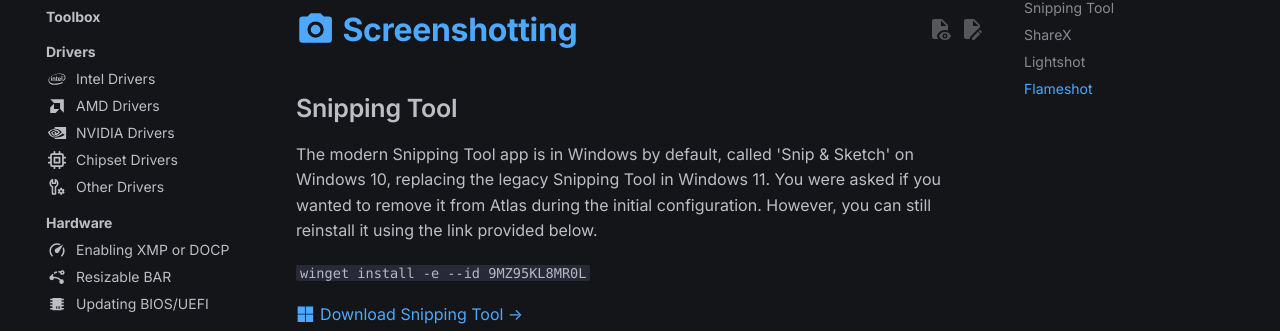
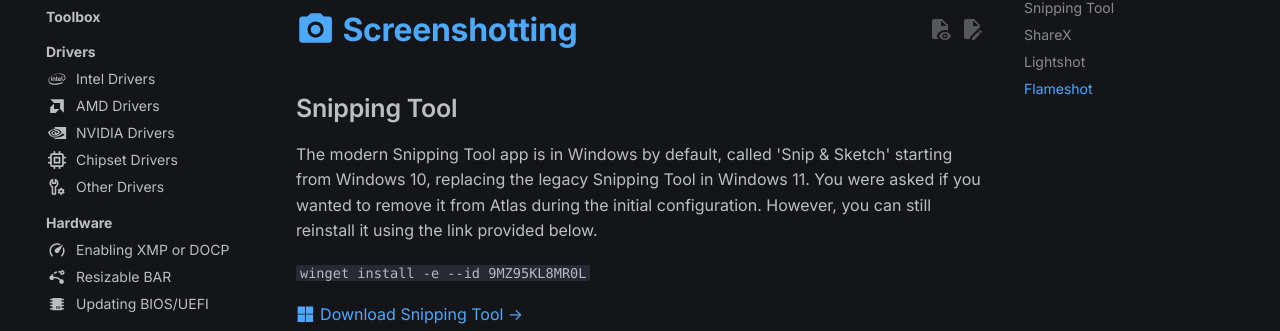
Before and after one commit to Atlas-OS/docs, an MkDocs documentation site: the page built from docs/post-install/software/screenshotting.md, in a window 1280 px wide and 1369 px high. Shown: the part 179-510 px from the top of the window. Built offline with MkDocs 1.6.1 and Material for MkDocs 9.7.7, drawn with Linux system fonts in a browser that asks for light colours; some web fonts are replaced; comment, search, counter and statistics services are not loaded.

Commit message:
docs: fix docs wordings and links

```diff
--- a/docs/post-install/software/screenshotting.md
+++ b/docs/post-install/software/screenshotting.md
@@ -8,7 +8,7 @@ icon: material/camera
 
 ## Snipping Tool
 
-The modern Snipping Tool app is in Windows by default, called 'Snip & Sketch' on Windows 10, replacing the legacy Snipping Tool in Windows 11. You were asked if you wanted to remove it from Atlas during the initial configuration. However, you can still reinstall it using the link provided below.
+The modern Snipping Tool app is in Windows by default, called 'Snip & Sketch' starting from Windows 10, replacing the legacy Snipping Tool in Windows 11. You were asked if you wanted to remove it from Atlas during the initial configuration. However, you can still reinstall it using the link provided below.
 
 `winget install -e --id 9MZ95KL8MR0L`
 
--- a/mkdocs.insiders.yml
+++ b/mkdocs.insiders.yml
@@ -117,7 +117,7 @@ plugins:
       'general-faq/atlas-folder-scripts.md': 'getting-started/post-installation/atlas-folder/troubleshooting.md'
 
         # Seperating 'Windows Editions' into 'Supported Windows Versions' & 'Windows Home isn't Supported'
-      'install-faq/windows-editions.md': 'install-faq/windows-version-support.md'
+      'install-faq/windows-editions.md': 'faq/install-faq/windows-version-support.md'
 
   # https://squidfunk.github.io/mkdocs-material/reference/#built-in-typeset-plugin (Insiders)
   # typeset: {}
--- a/requirements.txt
+++ b/requirements.txt
@@ -1,5 +1,8 @@
+# Insiders are free now. https://squidfunk.github.io/mkdocs-material/blog/2025/11/11/insiders-now-free-for-everyone/
 mkdocs-material
+
 pillow
+
 cairosvg
 
 # https://github.com/ojacques/mkdocs-git-committers-plugin-2
```
Also changed, not shown: docs/post-install/software/anti-virus.md (+1 -0 lines).
